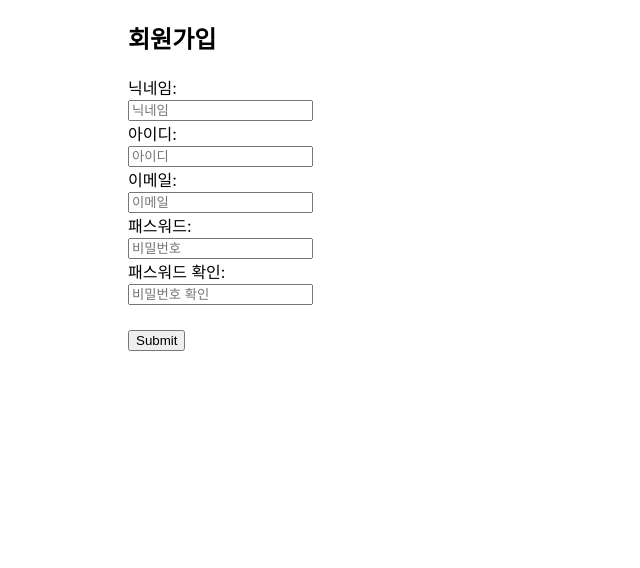
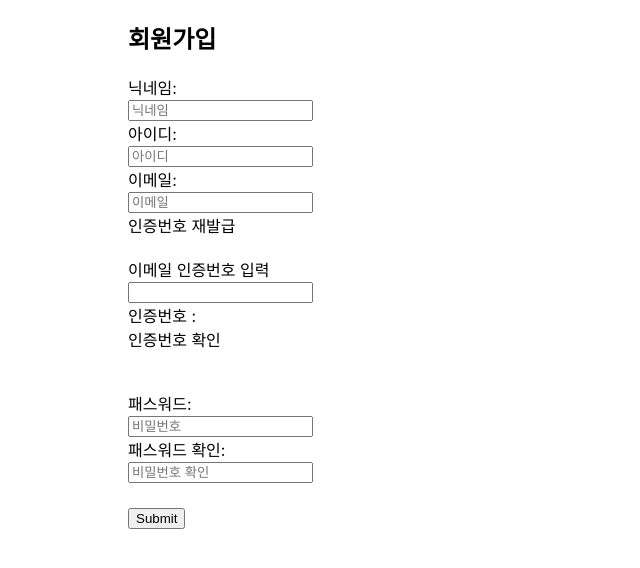
Before and after one commit to kwontaein/Calenj, a React (Create React App) app in the folder Calenj/src/main/front/: page /signup in a window 1280 px wide. Shown: the top 568 px of the page, without its empty margins (0-640 px from the left). Built offline with nearby package versions, Linux system fonts and the light colour scheme.

Commit message:
02.05 이메일 인증 카운트 적용(front)

```diff
--- a/Calenj/src/main/front/src/Auth/Sign_up.tsx
+++ b/Calenj/src/main/front/src/Auth/Sign_up.tsx
@@ -1,7 +1,9 @@
-import axios, {AxiosResponse} from 'axios';
-import { useForm, SubmitHandler } from 'react-hook-form';
+import axios, {Axios, AxiosResponse} from 'axios';
+import { useForm, SubmitHandler, SubmitErrorHandler, FieldErrors } from 'react-hook-form';
 import { yupResolver } from "@hookform/resolvers/yup";
 import * as yup from 'yup';
+import { useEffect, useState } from 'react';
+
 
 
 type role = "MANAGER"|"ADMIN";
@@ -10,15 +12,22 @@ interface UserData{
     nick_name: string;
     accountid: string;
     user_password: string;
-    password_check:string;
+    password_check?:string;
     user_email: string;
+
 
 }
 //인터페이스 확장
 interface User extends UserData{
     user_role?: role;
     user_join_date?: string;
+    email_certification?:string;
 }
+
+
+const SignUp :React.FC= () => {
+
+const [emailValidation,setEmailValidation] = useState<string>();
 
 
 const schema: yup.ObjectSchema<UserData> = yup.object().shape({
@@ -50,22 +59,92 @@ const schema: yup.ObjectSchema<UserData> = yup.object().shape({
     .required('비밀번호를 한번 더 입력해주세요'),
     user_email: yup.string()
     .email('이메일형식이 적합하지 않습니다.')
-      .required('이메일 인증해주세요'),
+    .required('이메일을 입력하세요'),
+  // email_certification: yup.string()
+  // .required('이메일을 인증하세요')
+  // .test('match-email-validation', '이메일 인증번호가 일치하지 않습니다.', (value:string)=> {
+  //   const result = (value ===emailValidation+"" && emailValidation != null);
+  //   if(result) console.log("인증이 완료되었습니다.")
+
+  //   return result;
+  // }),
 })
 
 
 
 
-const SignUp :React.FC= () => {
-
-
     //regiset : 첫번재 매개변수 객체의 key값을 받음, 2번째 매개변수로는 객체에 대한 유효성 검증코드
     //watch : 옵저버 기능 ->  register 한 항목의 변경사항을 추적
     //handleSubmit : Submit 시 사용, 데이터 유효성 검사가능(2번째 매개변수에 함수등록)
-    const {register, handleSubmit, formState:{errors}, reset}=useForm<UserData>({
+    const {register, handleSubmit, formState:{errors}, reset,watch}=useForm<User>({
         resolver : yupResolver(schema), //유효성 검사
         mode: 'onChange' //실시간 유효성 검사를 위한 설정
         });
+
+
+
+
+    //이메일 인증요청
+   const emailRequest = async(): Promise<void> => {
+      console.log(`${watch("user_email")}로 인증요청`);
+      const accountEmail = watch("user_email");
+
+
+      try {
+        const response = await axios.post('api/sendEmail',
+        {params:{
+          email : accountEmail},
+          headers: {
+            'Content-Type': 'application/json; charset=utf-8'
+          }}
+        );
+
+        setEmailValidation(response.data);
+        console.log(response.data); // 업데이트된 값을 출력
+      } catch (error) {
+        console.error(error);
+      }
+      }
+
+
+
+    const codeRequest = async(): Promise<void> => {
+        console.log(`${watch("email_certification")}로 코드전송`);
+        const codeCertification = watch("email_certification");
+
+
+      try {
+        const response = await axios.post('api/codeValidation' ,{
+          params:{
+            code: codeCertification
+          },
+        });
+        setEmailValidation(response.data);
+
+        if(response.data){
+          alert("이메일 인증이 완료되었습니다.")
+        }else{//결과가 false일 시 횟수차감
+          console.log(codeCount());
+        }
+
+        console.log(response.data); // 업데이트된 값을 출력
+       } catch (error) {
+        console.error(error);
+      }
+      }
+
+
+    //클로저로 접근하여 count를 깎는 함수
+    const codeCount = function(){
+
+      let count:number = 5;
+
+      return function(){
+        return count--;
+      }
+    }
+
+
 
 
 
@@ -79,24 +158,23 @@ const SignUp :React.FC= () => {
 
 
 
-   const onSubmitHandler : SubmitHandler<User> =async(data:User)=>{
+    //성공 시
+    const onValid:SubmitHandler<User> = (data: User): Promise<Object> => {
       data.user_role = "MANAGER";
       data.user_join_date = makeJoinDate();
-
-     try {
-      const result = await postSignup(data);
-      console.log('성공:', result);
-      document.location.replace('/sign')
-    } catch (error) {
-      console.error('실패:', error);
-    }
-   }
-
-   const postSignup = (data: User): Promise<Object> => {
-    return axios.post('api/signup', data)
+      console.log("성공");
+      return axios.post('api/usersave', data)
         .then((response: AxiosResponse<Object>) => response.data)
         .catch((error) => Promise.reject(error));
     };
+
+    //실패 시
+    const onInvalid:SubmitErrorHandler<User> =(errors:FieldErrors):void=>{
+      console.log(errors)
+    }
+
+
+
 
 
 
@@ -107,15 +185,23 @@ const SignUp :React.FC= () => {
     //   }
 
     return (
-        <div style={{marginLeft: "10vw", display:'flex', flexDirection:'column', width:"100px"} }>
+        <div style={{marginLeft: "10vw", display:'flex', flexDirection:'column', width:"170px"} }>
 
           <h2>회원가입</h2>
 
-          <form onSubmit={handleSubmit(onSubmitHandler)}>
+          <form onSubmit={handleSubmit(onValid,onInvalid)}>
 
             닉네임: <input {...register("nick_name",{required: true})} placeholder="닉네임"></input>
             아이디: <input {...register("accountid",{required: true})} placeholder="아이디"></input>
             이메일: <input type="email" {...register("user_email",{required: true})} placeholder="이메일"></input>
+            <div onClick={emailRequest}>{emailValidation ===null ?"인증번호 보내기" : "인증번호 재발급"}</div>
+            <br></br>
+            이메일 인증번호 입력<input {...register("email_certification")}></input>
+              {/* <p>{errors.email_certification?.message}</p> */}
+              인증번호 : {emailValidation}
+            <div onClick={codeRequest}>인증번호 확인</div>
+            <br></br>
+            <br></br>
             패스워드: <input type="password" {...register("user_password",{required: true})} placeholder="비밀번호"></input>
             패스워드 확인: <input type="password" {...register("password_check",{required: true})} placeholder="비밀번호 확인"></input>
 
```
Lines whose indentation alone changed are shown as unchanged.
